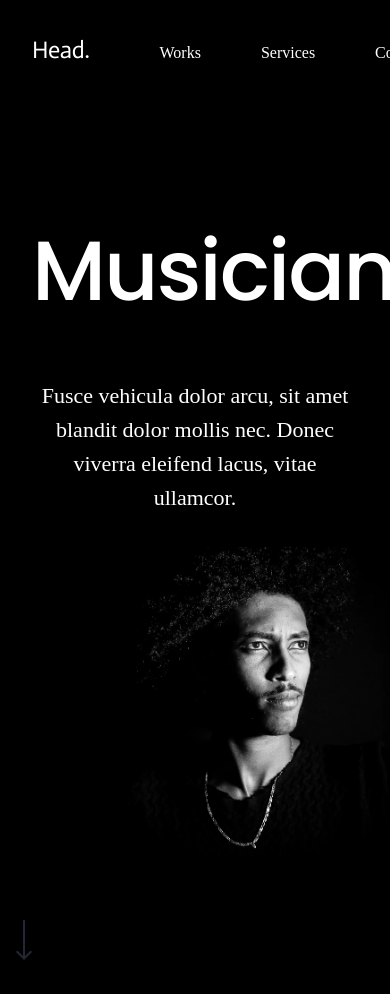
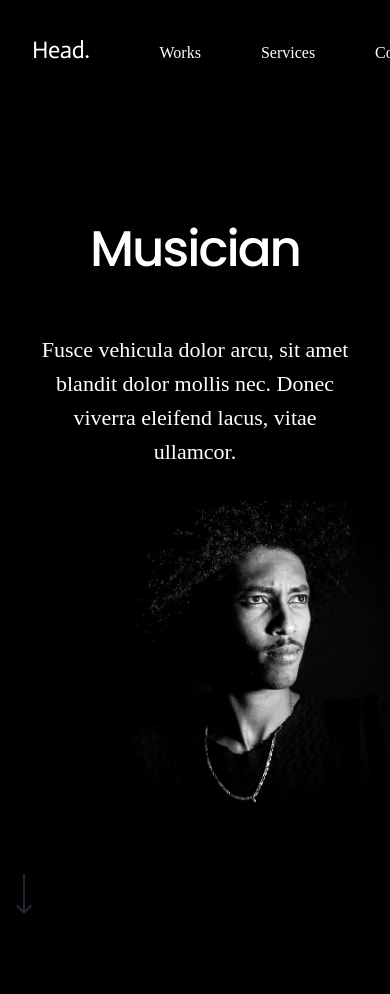
Before and after one commit to Faustina-Acheampong/Responsive-head., a plain HTML site: page index.html in a window 390 px wide. Shown: the top 994 px of the page. After the commit the page ends 948 px from the top, so only its background shows below. Drawn offline with Linux system fonts and the light colour scheme.

Commit message:
Edited _main.scss to add .sidebar to h1

```diff
--- a/index.html
+++ b/index.html
@@ -3,8 +3,8 @@
 <head>
     <meta charset="UTF-8">
     <meta name="viewport" content="width=device-width, initial-scale=1.0">
+    <link rel="stylesheet" href="styles/normalize.css">
     <link rel="stylesheet" href="styles/index.css">
-    <link rel="stylesheet" href="styles/normalize.css">
     <link rel="preconnect" href="https://fonts.googleapis.com">
     <link rel="preconnect" href="https://fonts.gstatic.com" crossorigin>
     <link href="https://fonts.googleapis.com/css2?family=Actor&family=Poppins:wght@500&display=swap" rel="stylesheet">
--- a/styles/_main.scss
+++ b/styles/_main.scss
@@ -71,7 +71,7 @@ top of each other instead of next to each other */
     .sidebar {
         width: 100%;
     }
-    h1 {
+    .sidebar h1 {
         text-align: center;
     }
     p {
@@ -85,12 +85,12 @@ top of each other instead of next to each other */
 }
 
 @media screen and (max-width: 1000px) {
-    h1 {
+    .sidebar h1 {
         font-size: 84px;
     }
 }
 @media screen and (max-width: 800px) {
-    h1 {
+    .sidebar h1 {
         font-size: 50px;
     }
 }
```
Also changed, not shown: styles/index.css.
